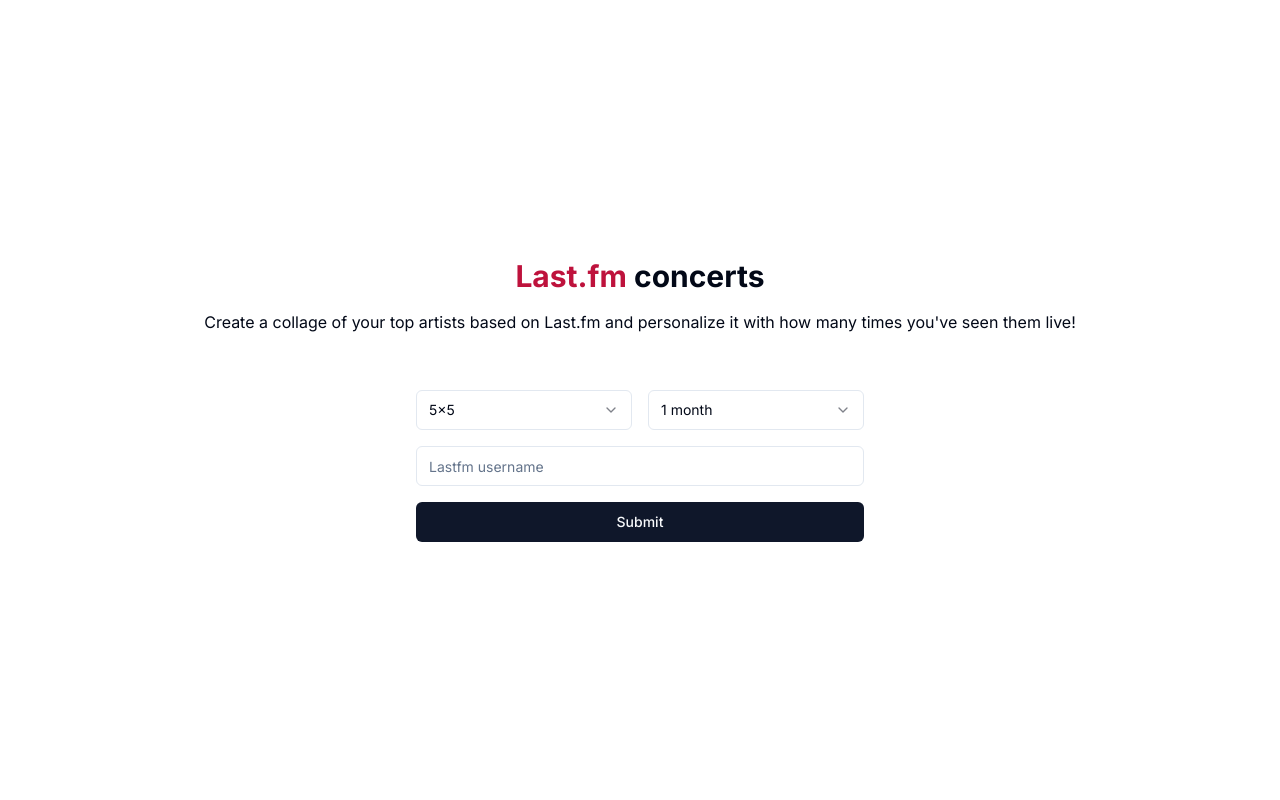
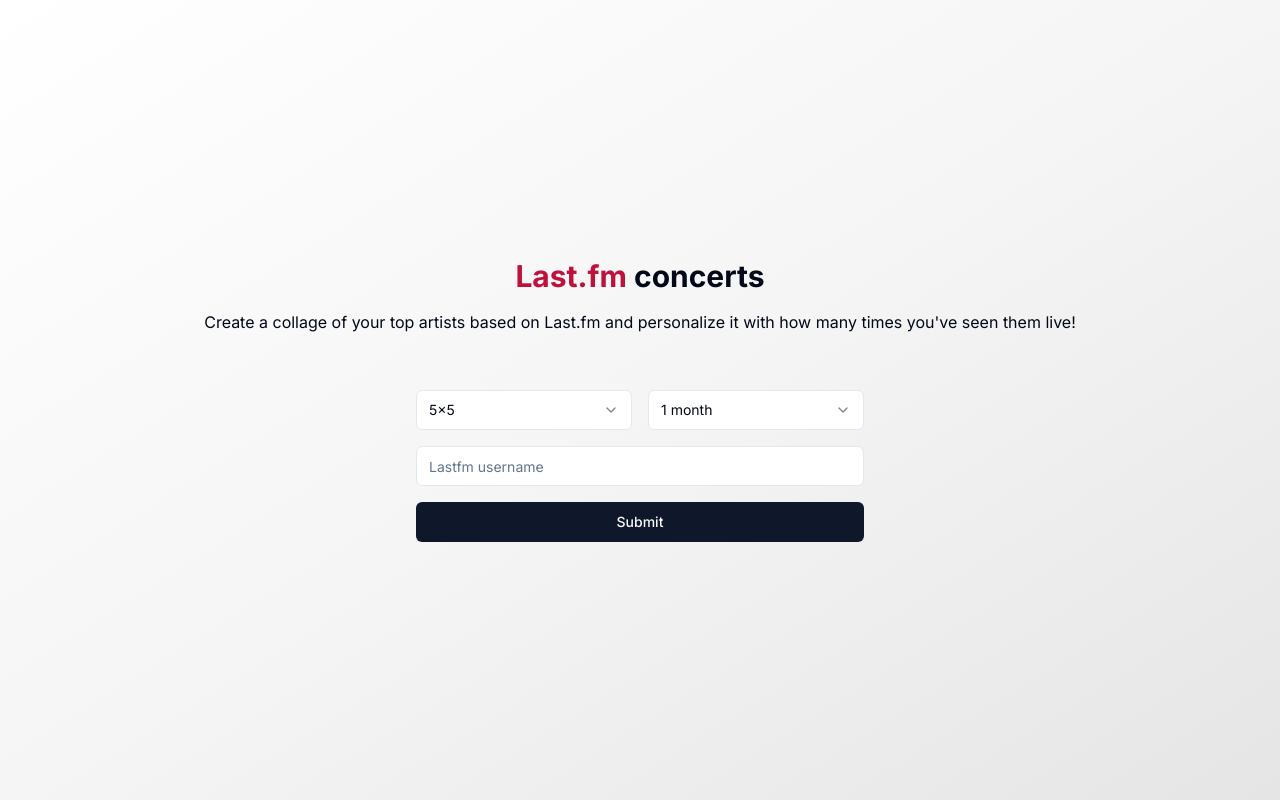
Before and after one commit to lxcvz/lastfm-concerts, a Next.js app: page / in a window 1280 px wide. Built offline with nearby package versions, Linux system fonts and the light colour scheme.

Commit message:
feat: changed layout and title

```diff
--- a/src/app/layout.tsx
+++ b/src/app/layout.tsx
@@ -5,8 +5,8 @@
 const inter = Inter({ subsets: ["latin"] });
 
 export const metadata: Metadata = {
-  title: "Lastfm concerts",
-  description: "Create a lastfm collage from your concerts already viewd",
+  title: "All my gigs",
+  description: "Create a lastfm collage from your gigs already viewd",
 };
 
 export default function RootLayout({
@@ -16,7 +16,11 @@
 }>) {
   return (
     <html lang="en">
-      <body className={inter.className}>{children}</body>
+      <body className={inter.className}>
+        <div className="bg-gradient-to-tl from-neutral-200 via-neutral-100 to-white">
+          {children}
+        </div>
+      </body>
     </html>
   );
 }
```
